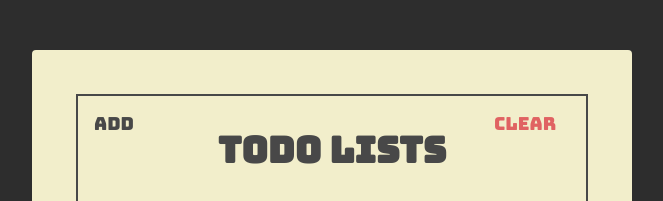
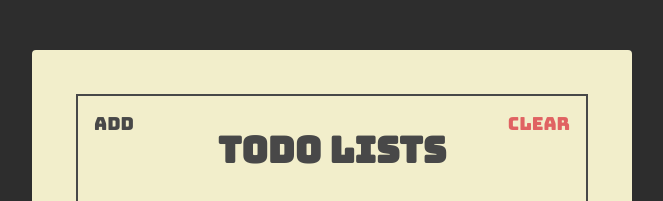
Before and after one commit to srifalmi/react-todolist, a React (Create React App) app: page / in a window 1280 px wide. Shown: the top 201 px of the page, without its empty margins (308-971 px from the left). Built offline with nearby package versions, Linux system fonts and the light colour scheme; a web font is replaced by a local one.

Commit message:
membuat button dengan css module (with dependency[classnames])

```diff
--- a/package.json
+++ b/package.json
@@ -5,6 +5,7 @@
   "keywords": [],
   "main": "src/index.js",
   "dependencies": {
+    "classnames": "2.2.6",
     "prop-types": "15.7.2",
     "react": "17.0.0",
     "react-dom": "17.0.0",
--- a/src/COMPONENTS/Header.jsx
+++ b/src/COMPONENTS/Header.jsx
@@ -1,7 +1,7 @@
 import React from "react";
 import PropTypes from "prop-types";
 
-import Button from "./Button";
+import Button from "./button/Button";
 
 const Header = ({ showAddToggle, showAdd, clearTodos }) => {
   return (
--- a/src/COMPONENTS/Button.jsx
+++ b/src/COMPONENTS/button/Button.jsx
@@ -1,14 +1,25 @@
 import React from "react";
 import PropTypes from "prop-types";
+import cx from "classnames";
+
+import styles from "./button.module.css";
 
 const Button = ({ text, onClick, color, align }) => {
-  const classNames = [
+  /* const classNames = [
     "header-button",
     color === "black" && "main-black-color",
     color === "red" && "main-red-color",
     align === "left" && "align-left",
     align === "right" && "aligb-right"
   ].join(" ");
+  */
+
+  const classNames = cx(styles.headerButton, {
+    [styles.mainBlackColor]: color === "black",
+    [styles.mainRedColor]: color === "red",
+    [styles.alignRight]: align === "right",
+    [styles.alignLeft]: align === "left"
+  });
 
   return (
     <button className={classNames} onClick={onClick}>
--- /dev/null
+++ b/src/COMPONENTS/button/button.module.css
@@ -0,0 +1,35 @@
+.mainRedColor {
+  color: var(--main-red-color);
+}
+
+.alignRight {
+  text-align: right;
+}
+
+.mainBlackColor {
+  color: var(--main-black-color);
+}
+
+.alignLeft {
+  text-align: left;
+}
+
+.headerButton {
+  font-size: 1.8rem;
+  font-family: "Bungee", sans-serif;
+  width: 24%;
+  padding: 16px;
+
+  cursor: pointer;
+
+  background: unset;
+  border: unset;
+  outline: unset;
+}
+
+.headerButton.mainRedColor:active {
+  text-shadow: 1px 1px 2px var(--main-red-color);
+}
+.headerButton.mainBlackColor:active {
+  text-shadow: 1px 1px 2px var(--main-black-color);
+}
--- a/src/styles.css
+++ b/src/styles.css
@@ -5,22 +5,6 @@
 :root {
   --main-red-color: #e06262;
   --main-black-color: #484848;
-}
-
-.main-red-color {
-  color: var(--main-red-color);
-}
-
-.align-right {
-  text-align: right;
-}
-
-.main-black-color {
-  color: var(--main-black-color);
-}
-
-.align-left {
-  text-align: left;
 }
 
 html {
@@ -76,26 +60,6 @@ html {
   font-size: 3.6rem;
   font-family: "Bungee", sans-serif;
   text-transform: lowercase;
-}
-
-.header-button {
-  font-size: 1.8rem;
-  font-family: "Bungee", sans-serif;
-  width: 24%;
-  padding: 16px;
-
-  cursor: pointer;
-
-  background: unset;
-  border: unset;
-  outline: unset;
-}
-
-.header-button.main-red-color:active {
-  text-shadow: 1px 1px 2px var(--main-red-color);
-}
-.header-button.main-black-color:active {
-  text-shadow: 1px 1px 2px var(--main-black-color);
 }
 
 .add {
```
